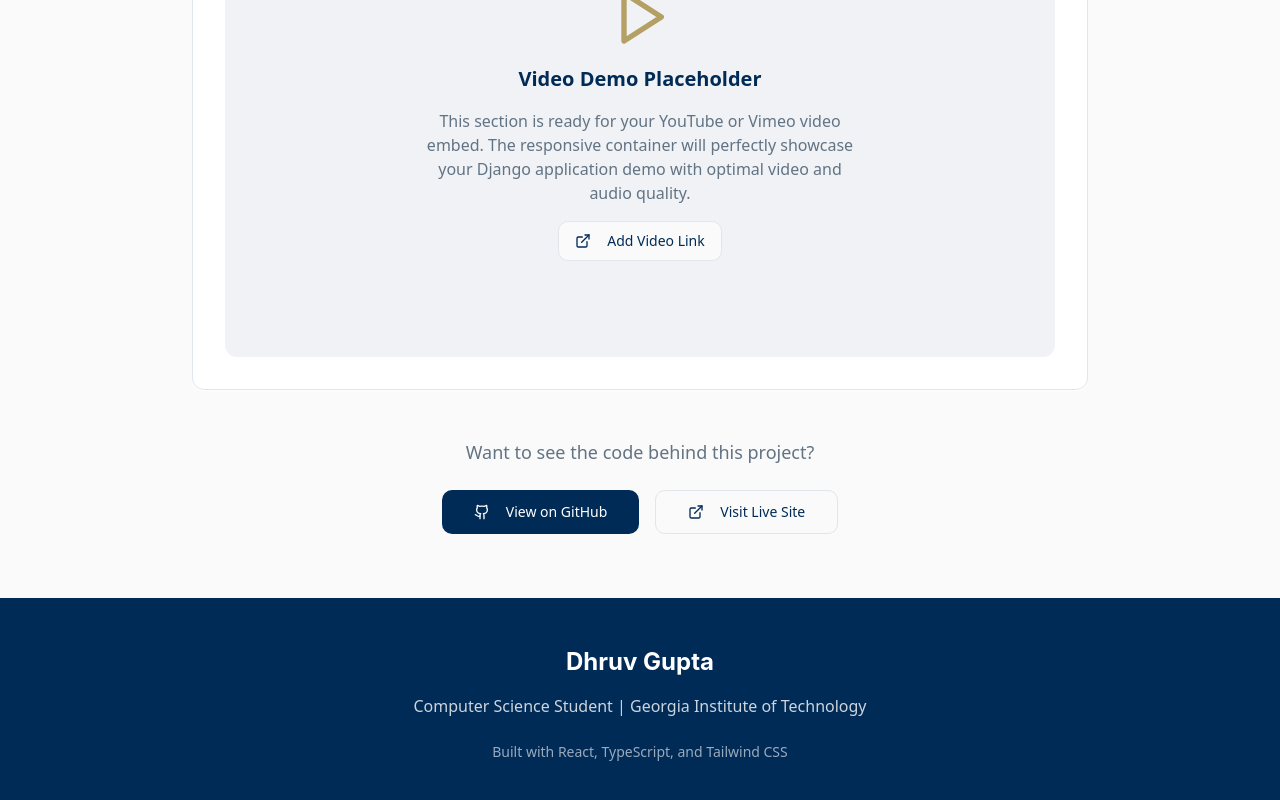
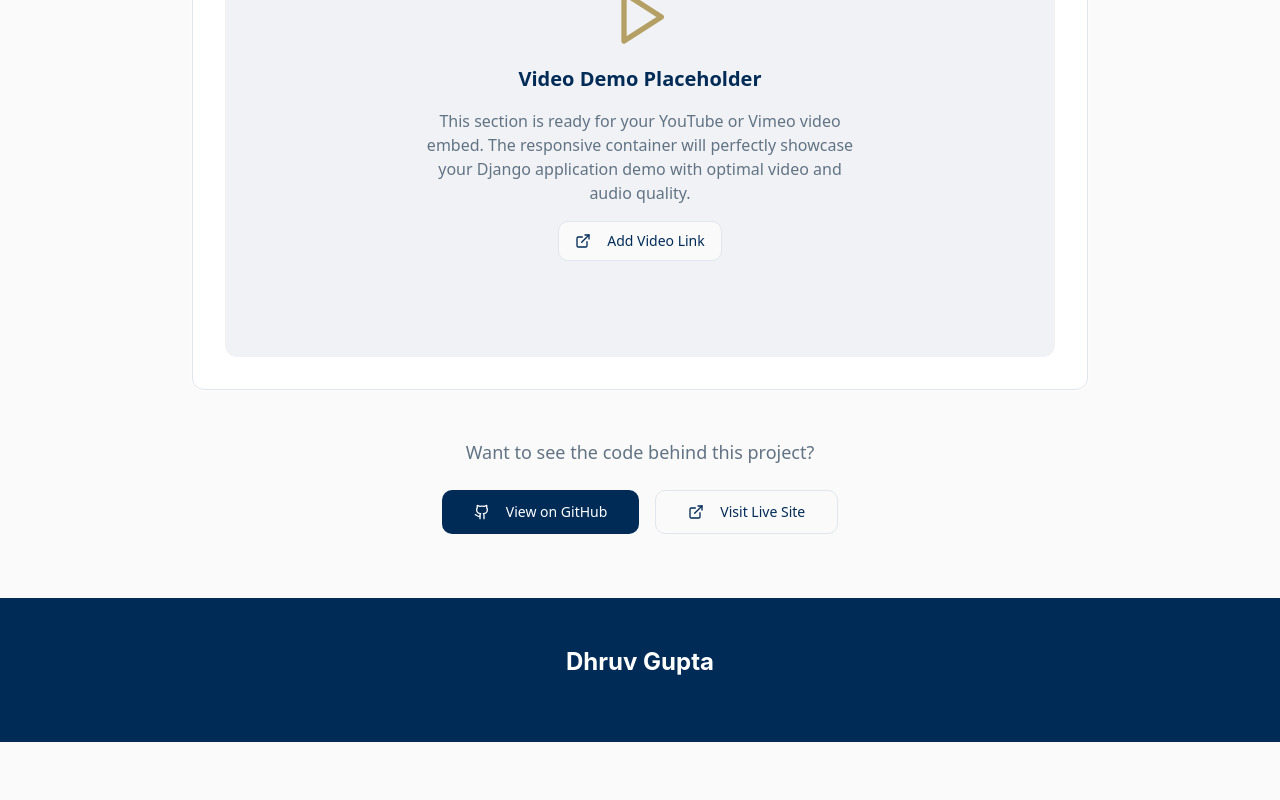
Before and after one commit to DhruvVishalGupta/dvgmoviesstore, a React (Vite) app: page / in a window 1280 px wide. Shown: the part 3206-4006 px from the top of the page. After the commit the page ends 3948 px from the top, so only its background shows below. Built offline with nearby package versions, Linux system fonts and the light colour scheme; the HTML template or start-up script is replaced by a standard one.

Commit message:
more additions p6

```diff
--- a/src/pages/Index.tsx
+++ b/src/pages/Index.tsx
@@ -391,12 +391,6 @@ const Index = () => {
       <footer className="bg-primary text-primary-foreground py-12">
         <div className="max-w-7xl mx-auto px-4 sm:px-6 lg:px-8 text-center">
           <h3 className="text-2xl font-bold font-heading mb-4">Dhruv Gupta</h3>
-          <p className="text-primary-foreground/80 mb-6">
-            Computer Science Student | Georgia Institute of Technology
-          </p>
-          <p className="text-primary-foreground/60 text-sm">
-            Built with React, TypeScript, and Tailwind CSS
-          </p>
         </div>
       </footer>
     </div>
```
